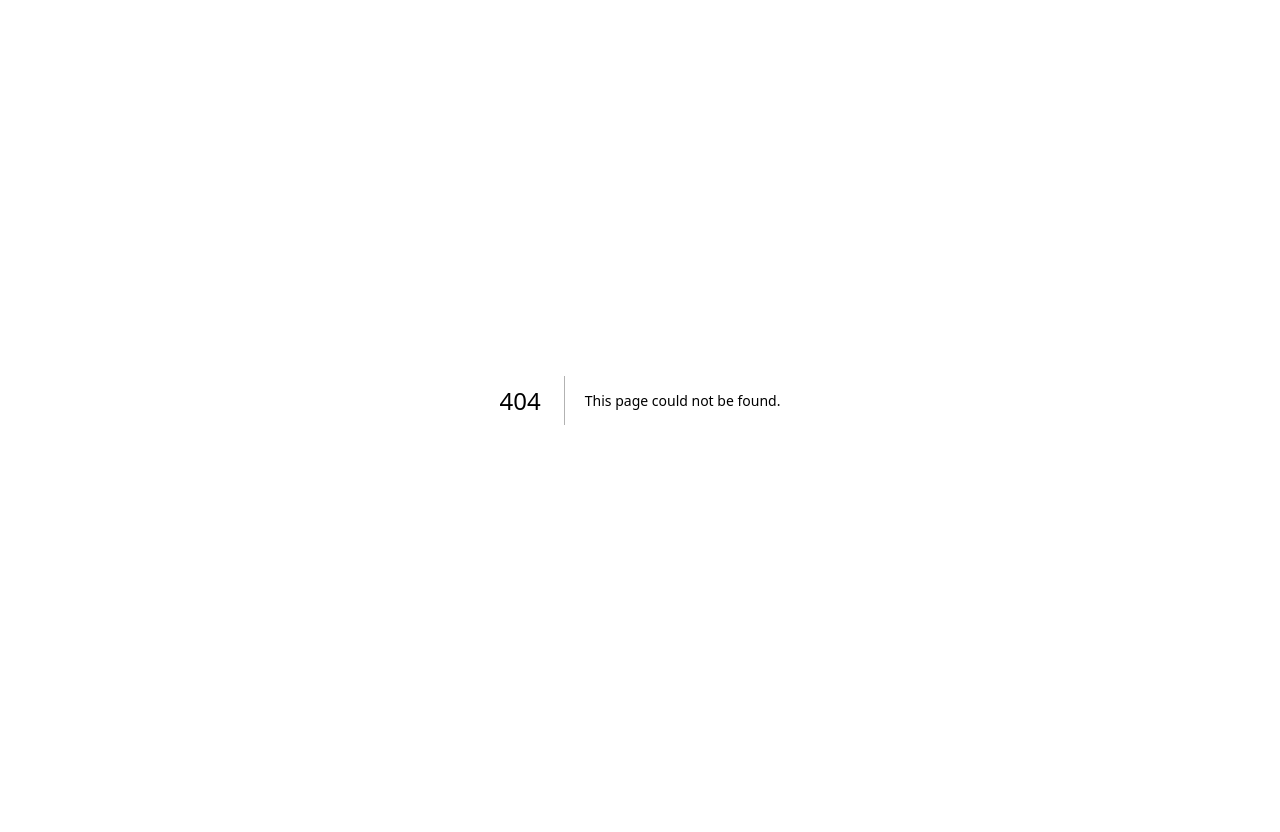
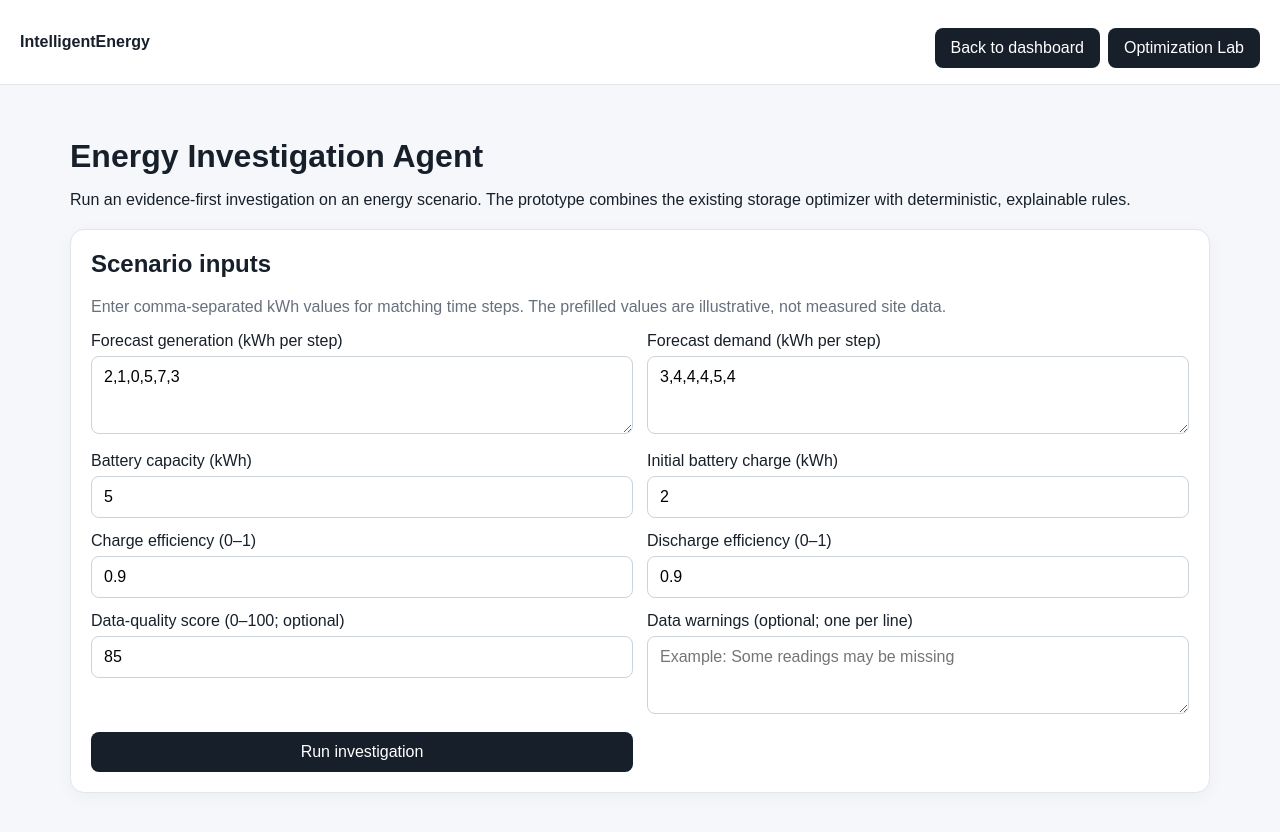
Before and after one commit to okikiolaarowolo/IntelligentEnergy, a Next.js app: page /dashboard/investigator in a window 1280 px wide. Before the commit this address had no page. Shown: the top 832 px of the page. Before the commit the page ends 800 px from the top, so only its background shows below. Built offline with nearby package versions, Linux system fonts and the light colour scheme.

Commit message:
Add Energy Investigation Agent interface

```diff
--- /dev/null
+++ b/src/app/dashboard/investigator/page.tsx
@@ -0,0 +1,166 @@
+'use client';
+
+import { FormEvent, useState } from 'react';
+import { useRouter } from 'next/navigation';
+import { investigateEnergy, type InvestigationReport } from '@/lib/energy-investigation-agent';
+import { optimizeEnergy } from '@/lib/optimizer';
+
+function parseProfile(value: string, label: string): number[] {
+  const values = value.split(',').map((part) => Number(part.trim()));
+  if (!values.length || values.some((number) => !Number.isFinite(number) || number < 0)) {
+    throw new Error(`${label} must be comma-separated, finite, non-negative kWh values.`);
+  }
+  if (values.length > 48) throw new Error('Use no more than 48 time steps.');
+  return values;
+}
+
+function formatKwh(value: number) {
+  return `${value.toFixed(2)} kWh`;
+}
+
+export default function InvestigatorPage() {
+  const router = useRouter();
+  const [generation, setGeneration] = useState('2,1,0,5,7,3');
+  const [demand, setDemand] = useState('3,4,4,4,5,4');
+  const [capacity, setCapacity] = useState('5');
+  const [initialSoc, setInitialSoc] = useState('2');
+  const [chargeEfficiency, setChargeEfficiency] = useState('0.9');
+  const [dischargeEfficiency, setDischargeEfficiency] = useState('0.9');
+  const [quality, setQuality] = useState('85');
+  const [warnings, setWarnings] = useState('');
+  const [report, setReport] = useState<InvestigationReport | null>(null);
+  const [error, setError] = useState('');
+  const [busy, setBusy] = useState(false);
+
+  function runInvestigation(event: FormEvent) {
+    event.preventDefault();
+    setError('');
+    setReport(null);
+    setBusy(true);
+    try {
+      const generationProfile = parseProfile(generation, 'Generation profile');
+      const demandProfile = parseProfile(demand, 'Demand profile');
+      if (generationProfile.length !== demandProfile.length) {
+        throw new Error('Generation and demand profiles must have the same number of steps.');
+      }
+      const batteryCapacityKwh = Number(capacity);
+      const initialSocKwh = Number(initialSoc);
+      const charge = Number(chargeEfficiency);
+      const discharge = Number(dischargeEfficiency);
+      const qualityScore = quality.trim() === '' ? undefined : Number(quality);
+      if (!Number.isFinite(batteryCapacityKwh) || batteryCapacityKwh < 0) throw new Error('Battery capacity must be a non-negative number.');
+      if (!Number.isFinite(initialSocKwh) || initialSocKwh < 0 || initialSocKwh > batteryCapacityKwh) throw new Error('Initial state of charge must be between zero and battery capacity.');
+      if (!Number.isFinite(charge) || charge <= 0 || charge > 1 || !Number.isFinite(discharge) || discharge <= 0 || discharge > 1) throw new Error('Charge and discharge efficiency must be greater than 0 and at most 1.');
+      if (qualityScore !== undefined && (!Number.isFinite(qualityScore) || qualityScore < 0 || qualityScore > 100)) throw new Error('Data-quality score must be between 0 and 100, or left blank.');
+      const optimization = optimizeEnergy({
+        generationForecastKwh: generationProfile,
+        demandForecastKwh: demandProfile,
+        batteryCapacityKwh,
+        initialSocKwh,
+        chargeEfficiency: charge,
+        dischargeEfficiency: discharge,
+      });
+      const warningList = warnings.split('\n').map((warning) => warning.trim()).filter(Boolean).slice(0, 3);
+      setReport(investigateEnergy({
+        forecastDemandKwh: demandProfile,
+        forecastGenerationKwh: generationProfile,
+        optimization,
+        dataQuality: { qualityScore, warnings: warningList },
+      }));
+    } catch (cause) {
+      setError(cause instanceof Error ? cause.message : 'Investigation could not be completed.');
+    } finally {
+      setBusy(false);
+    }
+  }
+
+  return (
+    <>
+      <nav className="nav">
+        <strong>IntelligentEnergy</strong>
+        <div className="actions">
+          <button onClick={() => router.push('/dashboard')}>Back to dashboard</button>
+          <button onClick={() => router.push('/dashboard/optimization')}>Optimization Lab</button>
+        </div>
+      </nav>
+      <main className="container">
+        <header>
+          <h1>Energy Investigation Agent</h1>
+          <p>Run an evidence-first investigation on an energy scenario. The prototype combines the existing storage optimizer with deterministic, explainable rules.</p>
+        </header>
+
+        <section className="card">
+          <h2>Scenario inputs</h2>
+          <p className="muted">Enter comma-separated kWh values for matching time steps. The prefilled values are illustrative, not measured site data.</p>
+          {error && <div className="error" role="alert">{error}</div>}
+          <form onSubmit={runInvestigation} className="form-grid">
+            <label>Forecast generation (kWh per step)
+              <textarea value={generation} onChange={(event) => setGeneration(event.target.value)} required rows={3} />
+            </label>
+            <label>Forecast demand (kWh per step)
+              <textarea value={demand} onChange={(event) => setDemand(event.target.value)} required rows={3} />
+            </label>
+            <label>Battery capacity (kWh)
+              <input type="number" min="0" step="any" value={capacity} onChange={(event) => setCapacity(event.target.value)} required />
+            </label>
+            <label>Initial battery charge (kWh)
+              <input type="number" min="0" step="any" value={initialSoc} onChange={(event) => setInitialSoc(event.target.value)} required />
+            </label>
+            <label>Charge efficiency (0–1)
+              <input type="number" min="0.000001" max="1" step="any" value={chargeEfficiency} onChange={(event) => setChargeEfficiency(event.target.value)} required />
+            </label>
+            <label>Discharge efficiency (0–1)
+              <input type="number" min="0.000001" max="1" step="any" value={dischargeEfficiency} onChange={(event) => setDischargeEfficiency(event.target.value)} required />
+            </label>
+            <label>Data-quality score (0–100; optional)
+              <input type="number" min="0" max="100" step="any" value={quality} onChange={(event) => setQuality(event.target.value)} />
+            </label>
+            <label>Data warnings (optional; one per line)
+              <textarea value={warnings} onChange={(event) => setWarnings(event.target.value)} rows={3} placeholder="Example: Some readings may be missing" />
+            </label>
+            <button type="submit" disabled={busy}>{busy ? 'Investigating…' : 'Run investigation'}</button>
+          </form>
+        </section>
+
+        {report && <>
+          <section className="card" aria-live="polite">
+            <h2>Investigation report</h2>
+            <p><strong>Status:</strong> {report.status.replaceAll('-', ' ')}</p>
+            <p>{report.headline}</p>
+            <p className="muted">Agent version: {report.agentVersion} · Rule-based prototype · Advisory only</p>
+            <div className="metrics">
+              <div className="metric"><span>Forecast demand</span><strong>{formatKwh(report.keyMetrics.forecastDemandKwh)}</strong></div>
+              <div className="metric"><span>Forecast generation</span><strong>{formatKwh(report.keyMetrics.forecastGenerationKwh)}</strong></div>
+              <div className="metric"><span>Pre-storage shortfall</span><strong>{formatKwh(report.keyMetrics.forecastShortfallKwh)}</strong></div>
+              <div className="metric"><span>Pre-storage surplus</span><strong>{formatKwh(report.keyMetrics.forecastSurplusKwh)}</strong></div>
+              <div className="metric"><span>Optimized grid import</span><strong>{formatKwh(report.keyMetrics.optimizedGridImportKwh)}</strong></div>
+              <div className="metric"><span>Optimized curtailment</span><strong>{formatKwh(report.keyMetrics.optimizedCurtailmentKwh)}</strong></div>
+              <div className="metric"><span>Peak demand</span><strong>{formatKwh(report.keyMetrics.peakDemandKwh)}</strong><small>Step {report.keyMetrics.peakDemandStep}</small></div>
+            </div>
+          </section>
+
+          <section className="card">
+            <h2>Findings and evidence</h2>
+            {report.findings.map((finding) => (
+              <article className="card" key={finding.id}>
+                <p><strong>{finding.severity.toUpperCase()} · {finding.title}</strong></p>
+                <p>{finding.explanation}</p>
+                <p><strong>Evidence</strong></p>
+                <ul>{finding.evidence.map((item, index) => <li key={index}>{item}</li>)}</ul>
+                <p><strong>Recommended next step:</strong> {finding.recommendedNextStep}</p>
+                <p className="muted">Confidence: {finding.confidence}</p>
+              </article>
+            ))}
+          </section>
+
+          <section className="card">
+            <h2>Assumptions</h2>
+            <ul>{report.assumptions.map((item) => <li key={item}>{item}</li>)}</ul>
+            <h2>Safety boundary and limitations</h2>
+            <ul>{report.limitations.map((item) => <li key={item}>{item}</li>)}</ul>
+          </section>
+        </>}
+      </main>
+    </>
+  );
+}
```
